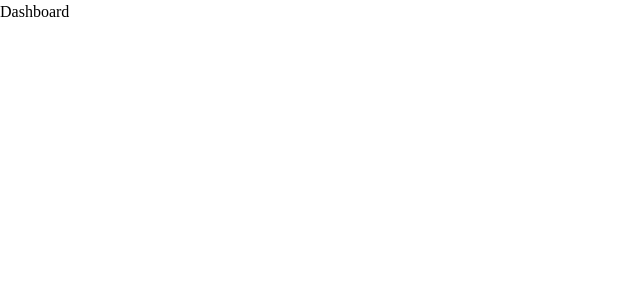
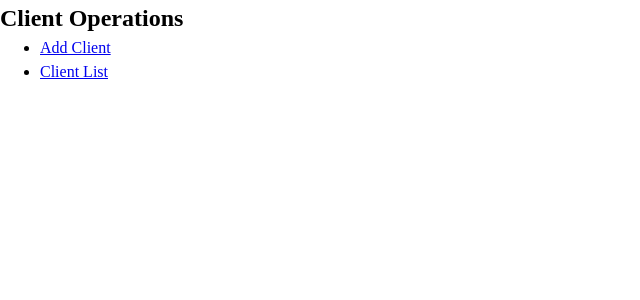
Before and after one commit to andre9277/erretech-chall24-andreff, a React (Vite) app in the folder challenge-erretech/: page /dashboard in a window 1280 px wide. Shown: the top 300 px of the page, without its empty margins (0-640 px from the left). Built offline with nearby package versions, Linux system fonts and the light colour scheme.

Commit message:
Sidebar, AddClient, ListClient components created
Created sidebar to display the operations after the user logs in.
So far, created the add client and list client component.

```diff
--- a/challenge-erretech/src/App.jsx
+++ b/challenge-erretech/src/App.jsx
@@ -3,6 +3,8 @@ import Login from "./components/auth/Login";
 import Register from "./components/auth/Register";
 import { BrowserRouter, Routes, Route } from "react-router-dom";
 import Dashboard from "./components/Dashboard";
+import AddClient from "./components/clients/AddClient";
+import ListClient from "./components/clients/ListClient";
 
 function App() {
   return (
@@ -12,6 +14,8 @@ function App() {
         <Route path="/" element={<Login />} />
         <Route path="/register" element={<Register />} />
         <Route path="/dashboard" element={<Dashboard />} />
+        <Route path="/dashboard/add" element={<AddClient />} />
+        <Route path="/dashboard/list" element={<ListClient />} />
       </Routes>
     </BrowserRouter>
   );
--- a/challenge-erretech/src/components/Dashboard.jsx
+++ b/challenge-erretech/src/components/Dashboard.jsx
@@ -1,7 +1,11 @@
-import React from "react";
+import Sidebar from "./Sidebar";
 
 const Dashboard = () => {
-  return <div>Dashboard</div>;
+  return (
+    <div className="dashboard">
+      <Sidebar />
+    </div>
+  );
 };
 
 export default Dashboard;
--- /dev/null
+++ b/challenge-erretech/src/components/Sidebar.jsx
@@ -0,0 +1,20 @@
+import { Link } from "react-router-dom";
+
+const Sidebar = () => {
+  return (
+    <div className="sidebar">
+      <h2>Client Operations</h2>
+      <ul>
+        <li>
+          <Link to="/dashboard/add">Add Client</Link>
+        </li>
+        <li>
+          <Link to="/dashboard/list">Client List</Link>
+        </li>
+        {/* Add links for edit and delete operations */}
+      </ul>
+    </div>
+  );
+};
+
+export default Sidebar;
--- /dev/null
+++ b/challenge-erretech/src/components/clients/AddClient.jsx
@@ -0,0 +1,7 @@
+import React from "react";
+
+const AddClient = () => {
+  return <div>AddClient</div>;
+};
+
+export default AddClient;
--- /dev/null
+++ b/challenge-erretech/src/components/clients/ListClient.jsx
@@ -0,0 +1,7 @@
+import React from "react";
+
+const ListClient = () => {
+  return <div>ListClient</div>;
+};
+
+export default ListClient;
```
